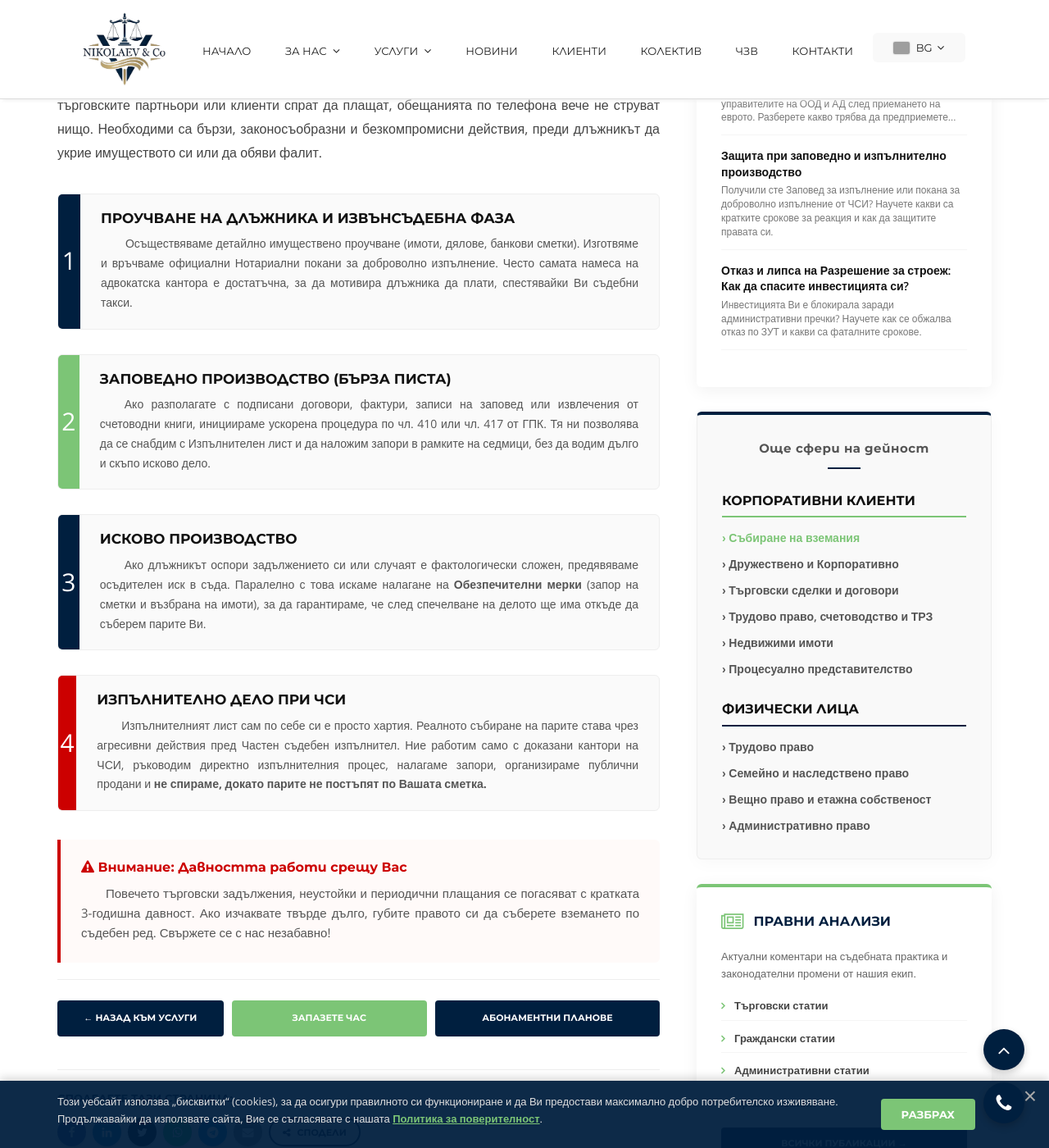
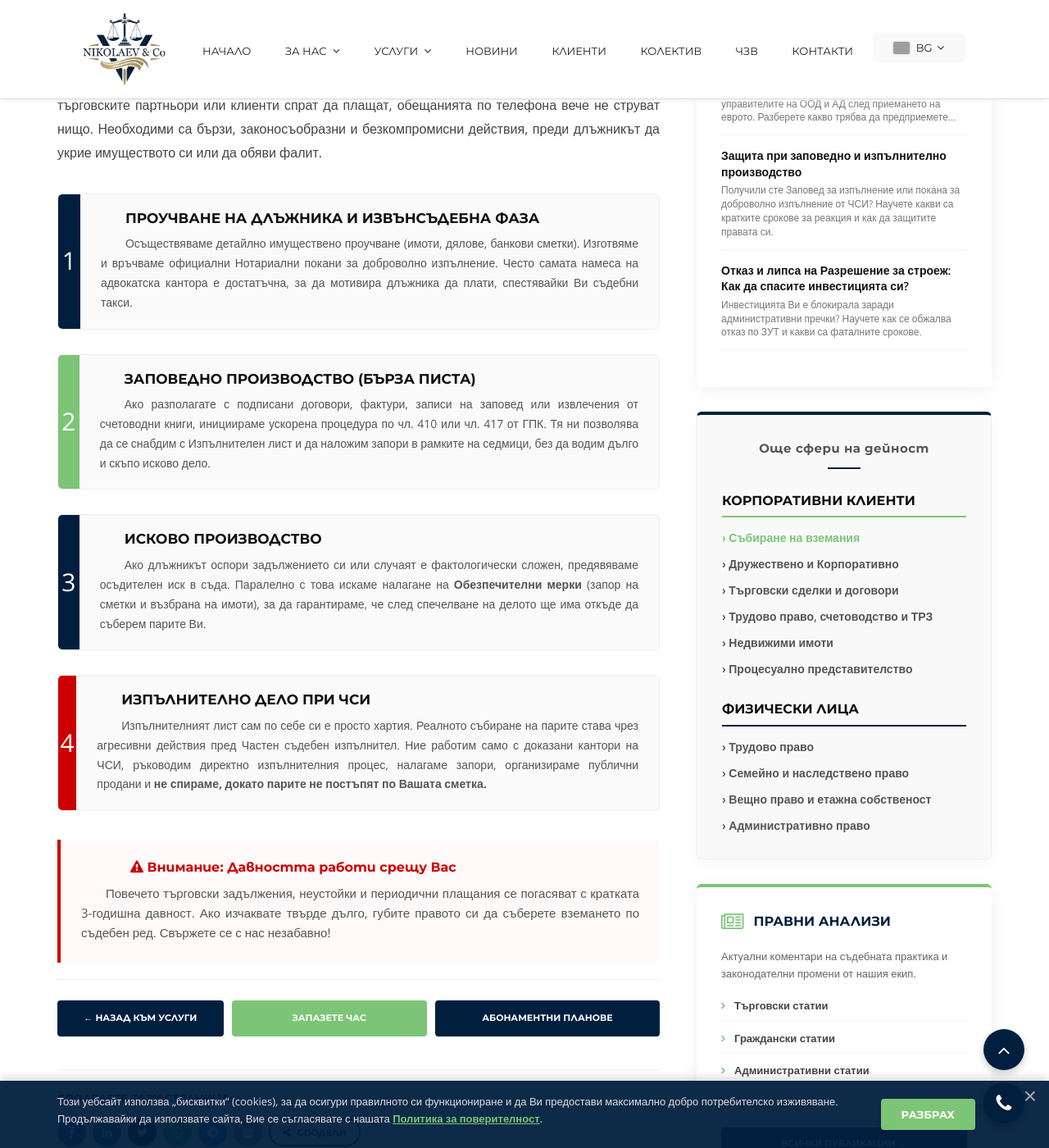
Before and after one commit to NikolaiNikolaev/law-page, a Jekyll site: the page built from korporativni-klienti/sabirane-na-vzemania.html, in a window 1280 px wide and 1400 px high, scrolled down 635 px. Shown: the whole window at 82% size. Built offline with Jekyll 4.4.1, drawn with Linux system fonts in a browser that asks for light colours; grey boxes are pictures that could not be loaded.

Commit message:
Update sabirane-na-vzemania.html

```diff
--- a/korporativni-klienti/sabirane-na-vzemania.html
+++ b/korporativni-klienti/sabirane-na-vzemania.html
@@ -26,8 +26,8 @@
         .article-body p, .article-body h3, .article-body h4 {
             text-indent: 30px;
         }
-        /* Премахваме табулацията само за заглавията в цветните кутии и цитатите, за да не се размества дизайна им */
-        .article-body .no-indent {
+        /* Премахваме табулацията само за заглавията в цветните кутии и цитатите, за да не се размества дизайна им с ".no-indent" , което е премахнато от мен*/
+        .article-body {
             text-indent: 0 !important;
         }
     </style>
```
